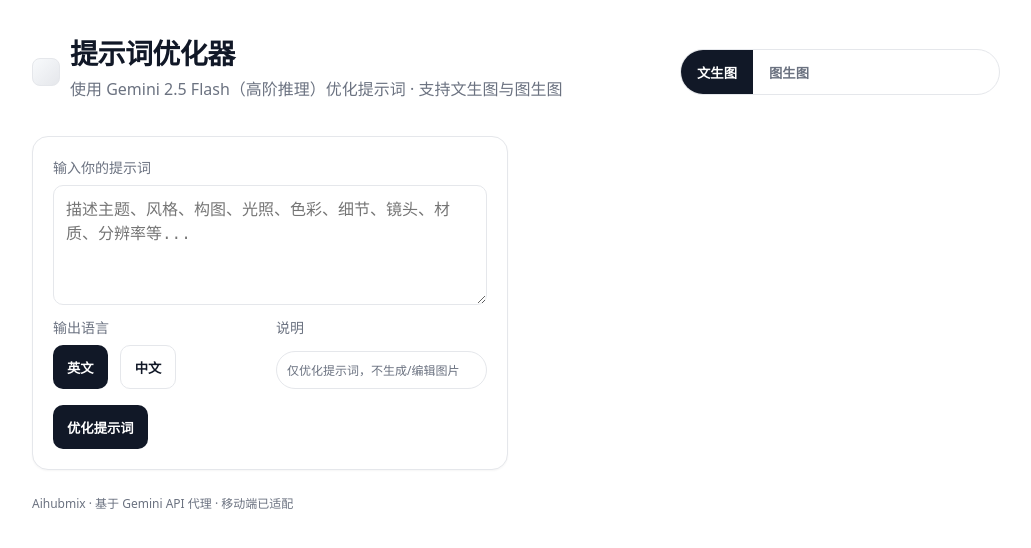
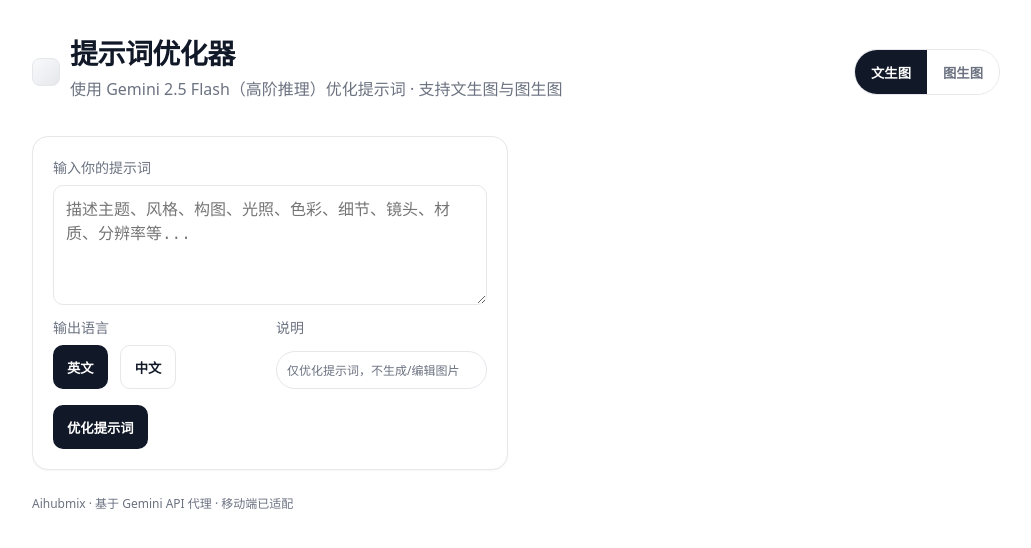
Before and after one commit to Noah-Wu66/Prompt-Optimization, a Next.js app: page / in a window 1280 px wide. Shown: the top 548 px of the page, without its empty margins (124-1155 px from the left). Built offline with nearby package versions, Linux system fonts and the light colour scheme.

Commit message:
更新样式和页面组件：修改globals.css和page.jsx

```diff
--- a/app/globals.css
+++ b/app/globals.css
@@ -148,6 +148,18 @@ input, textarea, .optArea, .logs {
 /* 桌面端适配 (≥1025px) */
 @media (min-width: 1025px) {
   .grid { grid-template-columns: 1fr 1fr; }
+
+  /* 桌面端头部栏优化 */
+  .headerBar {
+    justify-content: flex-start;
+    gap: 24px;
+  }
+
+  /* 桌面端tabs优化 */
+  .tabs {
+    width: auto;
+    max-width: none;
+  }
 }
 
 .title {
--- a/app/page.jsx
+++ b/app/page.jsx
@@ -257,7 +257,7 @@ export default function HomePage() {
             <div className="subtitle">使用 Gemini 2.5 Flash（高阶推理）优化提示词 · 支持文生图与图生图</div>
           </div>
         </div>
-        <div className="tabs" role="tablist" style={{ width: '100%', maxWidth: 320 }}>
+        <div className="tabs" role="tablist">
           <button className={`tab ${tab==='txt2img' ? 'active':''}`} onClick={() => setTab('txt2img')}>文生图</button>
           <button className={`tab ${tab==='img2img' ? 'active':''}`} onClick={() => setTab('img2img')}>图生图</button>
         </div>
```
